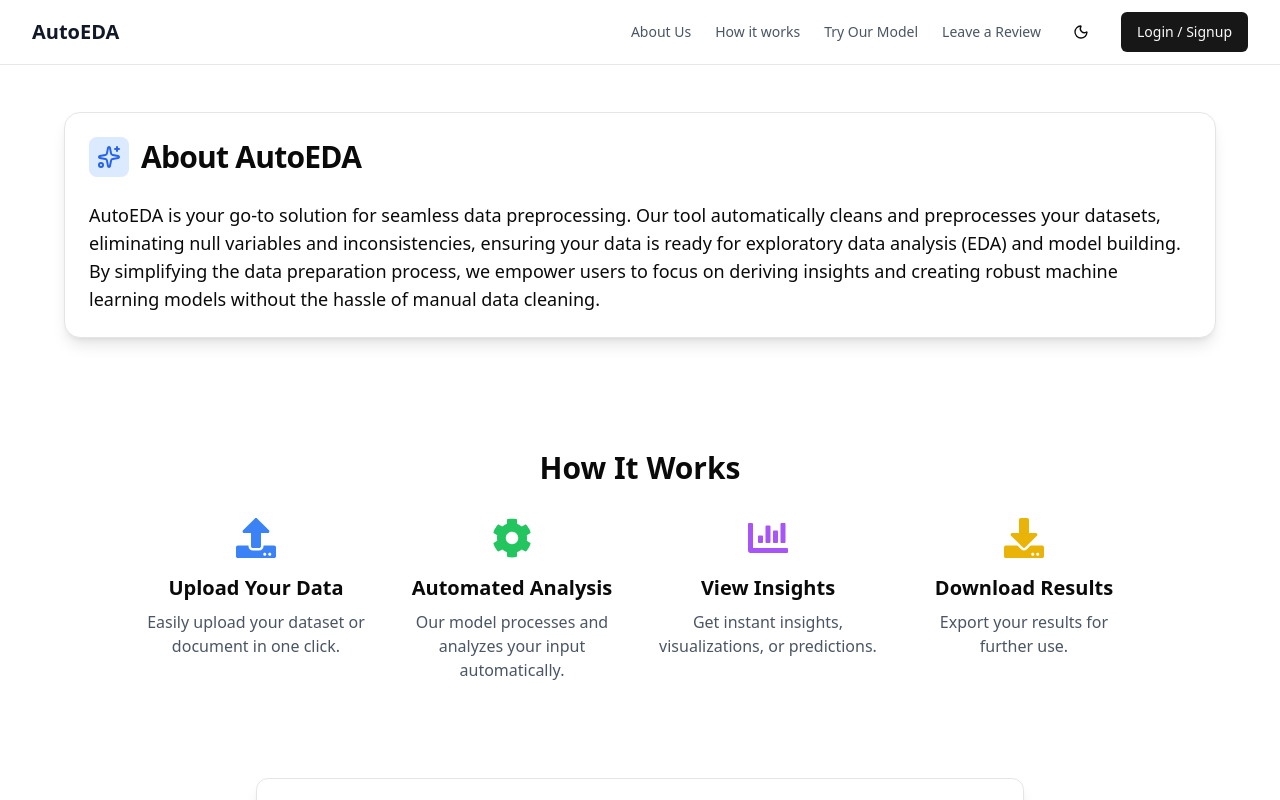
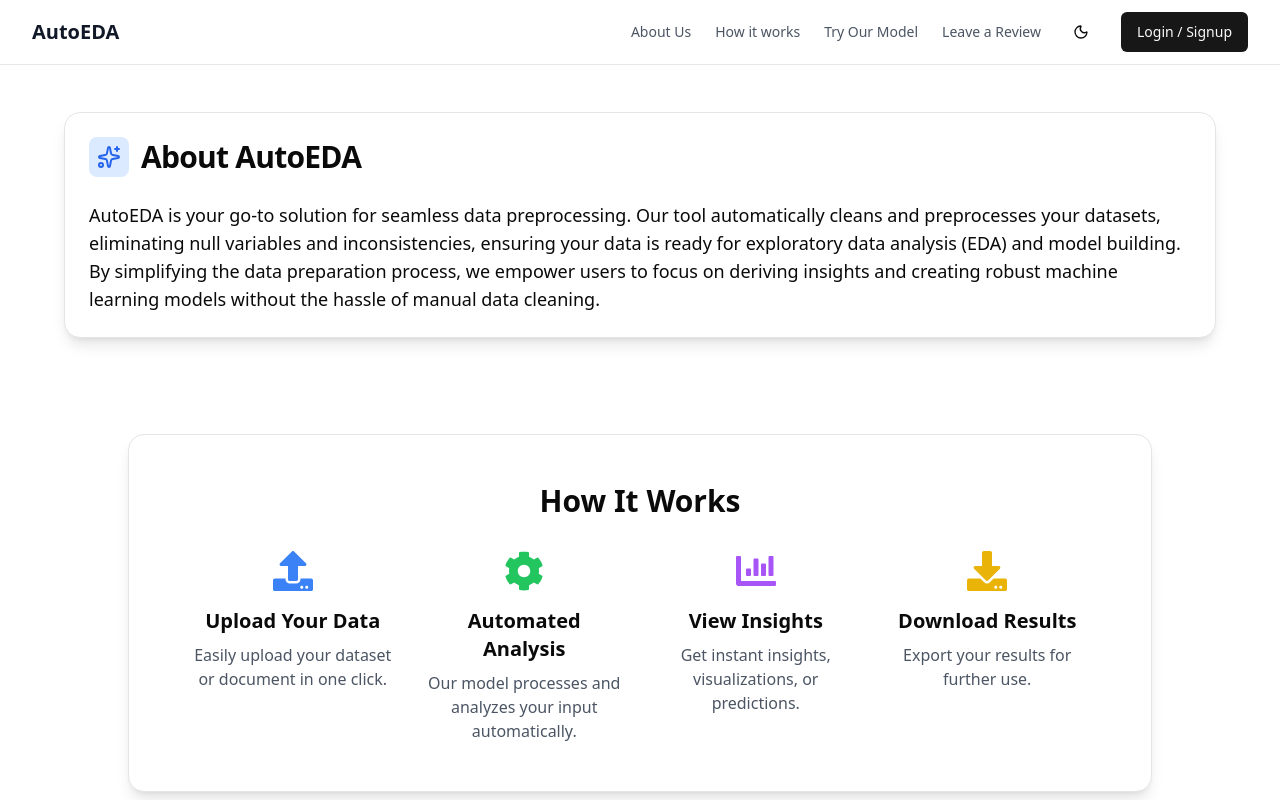
Before and after one commit to vagabond-0/AutoEDA-Automated-Data-Preprocessing-Toolkit, a React (Vite) app in the folder frontend/: page / in a window 1280 px wide. Shown: the top 800 px of the page. Built offline with nearby package versions, Linux system fonts and the light colour scheme.

Commit message:
style: match How It Works section card style with About and FileUpload components

```diff
--- a/frontend/src/components/HowItWorks.jsx
+++ b/frontend/src/components/HowItWorks.jsx
@@ -2,22 +2,22 @@ import { FaUpload, FaCog, FaChartBar, FaDownload } from "react-icons/fa";
 
 const steps = [
   {
-    icon: <FaUpload className="h-10 w-10 text-blue-500" />,
+    icon: <FaUpload className="h-10 w-10 text-blue-500 dark:text-blue-400" />,
     title: "Upload Your Data",
     desc: "Easily upload your dataset or document in one click.",
   },
   {
-    icon: <FaCog className="h-10 w-10 text-green-500" />,
+    icon: <FaCog className="h-10 w-10 text-green-500 dark:text-green-400" />,
     title: "Automated Analysis",
     desc: "Our model processes and analyzes your input automatically.",
   },
   {
-    icon: <FaChartBar className="h-10 w-10 text-purple-500" />,
+    icon: <FaChartBar className="h-10 w-10 text-purple-500 dark:text-purple-400" />,
     title: "View Insights",
     desc: "Get instant insights, visualizations, or predictions.",
   },
   {
-    icon: <FaDownload className="h-10 w-10 text-yellow-500" />,
+    icon: <FaDownload className="h-10 w-10 text-yellow-500 dark:text-yellow-400" />,
     title: "Download Results",
     desc: "Export your results for further use.",
   },
@@ -25,17 +25,19 @@ const steps = [
 
 export default function HowItWorks() {
   return (
-    <section id="how-it-works" className="bg-white py-16">
-      <div className="max-w-5xl mx-auto px-4">
+    <section id="how-it-works" className="bg-background py-12">
+      <div className="w-full px-4 md:px-16 flex justify-center items-center">
+        <div className="bg-card text-foreground shadow-lg border border-border rounded-2xl w-full max-w-5xl px-4 md:px-16 py-12">
           <h2 className="text-3xl font-bold mb-8 text-center">How It Works</h2>
           <div className="grid grid-cols-1 md:grid-cols-4 gap-8">
             {steps.map((step, idx) => (
               <div key={idx} className="flex flex-col items-center text-center">
                 {step.icon}
                 <h3 className="mt-4 text-xl font-semibold">{step.title}</h3>
-              <p className="mt-2 text-gray-600">{step.desc}</p>
+                <p className="mt-2 text-gray-600 dark:text-gray-300">{step.desc}</p>
               </div>
             ))}
+          </div>
         </div>
       </div>
     </section>
```
Lines whose indentation alone changed are shown as unchanged.
